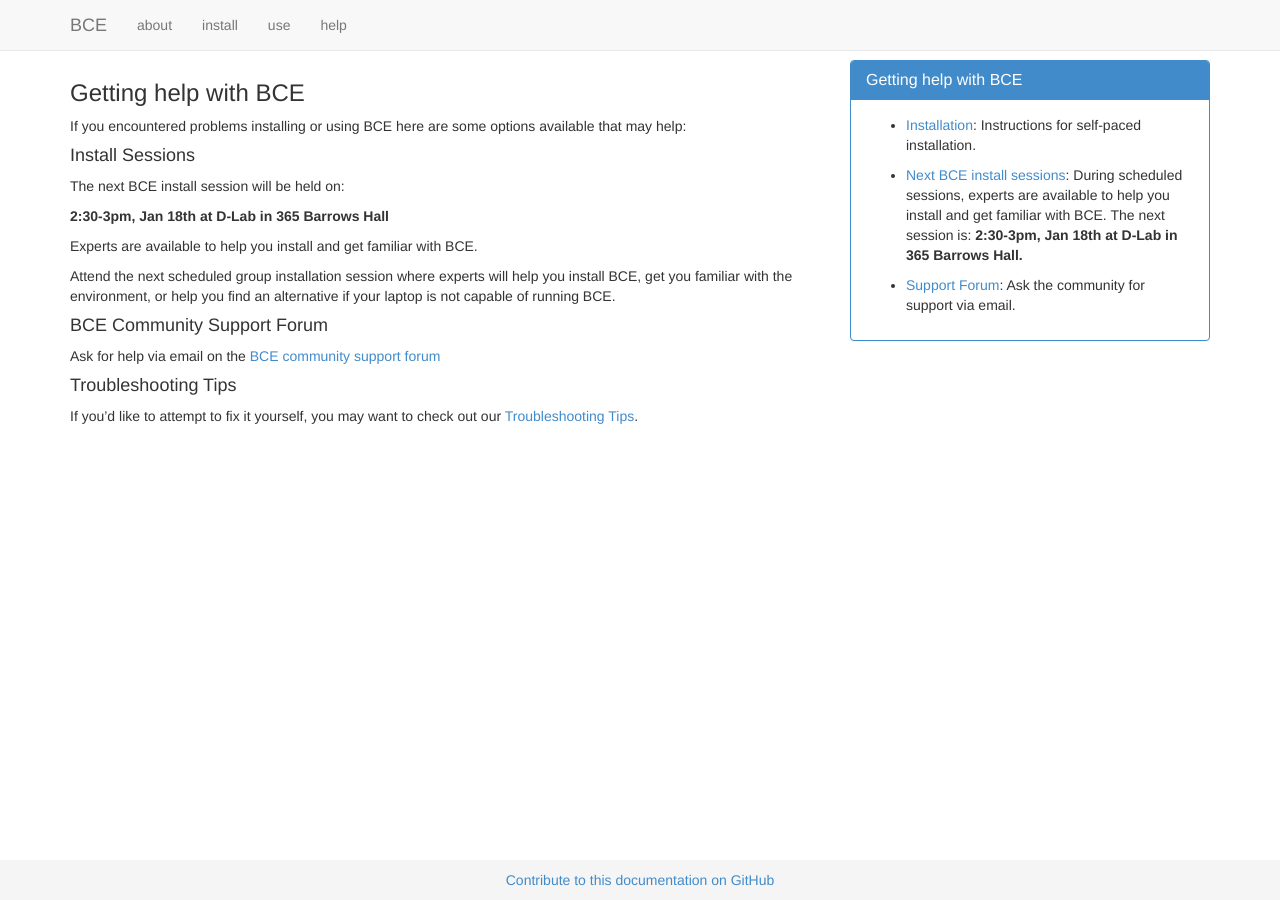
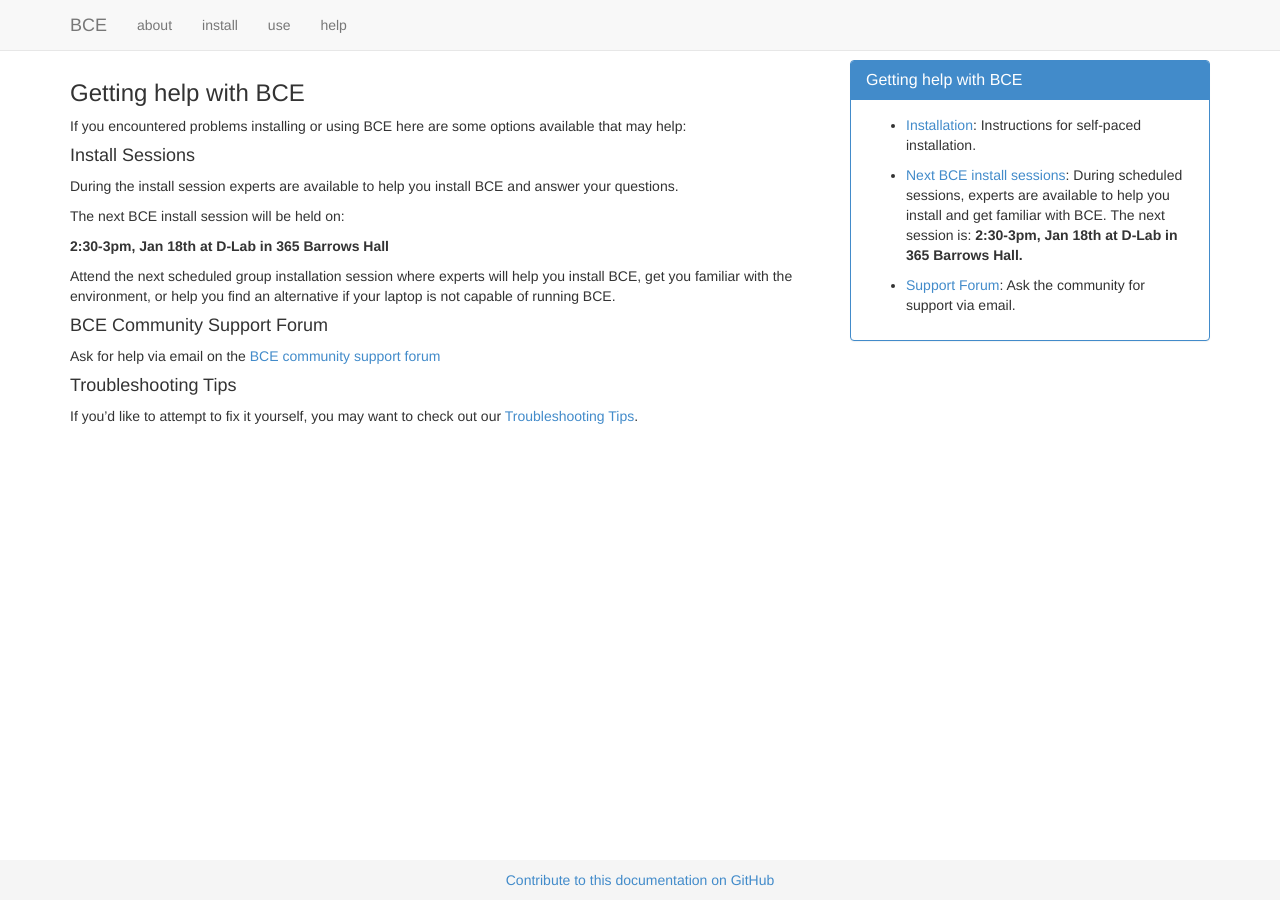
Before and after one commit to ucberkeley/bce-documentation, a Jekyll site: the page built from help.md, in a window 1280 px wide. Built offline with Jekyll 4.4.1, drawn with Linux system fonts in a browser that asks for light colours; nearby versions of some CDN libraries; library files that are not in the unit come from our copies; Markdown is read by kramdown in place of the engine named in the settings.

Commit message:
update help page

```diff
--- a/help.md
+++ b/help.md
@@ -10,11 +10,12 @@ options available that may help:
 
 #### Install Sessions
 
+During the install session experts are available to help you install
+BCE and answer your questions.
+
 The next BCE install session will be held on:
 
 **2:30-3pm, Jan 18th at D-Lab in 365 Barrows Hall**
-
-Experts are available to help you install and get familiar with BCE.
 
 Attend the next scheduled group installation session where experts
 will help you install BCE, get you familiar with the environment, or
```
